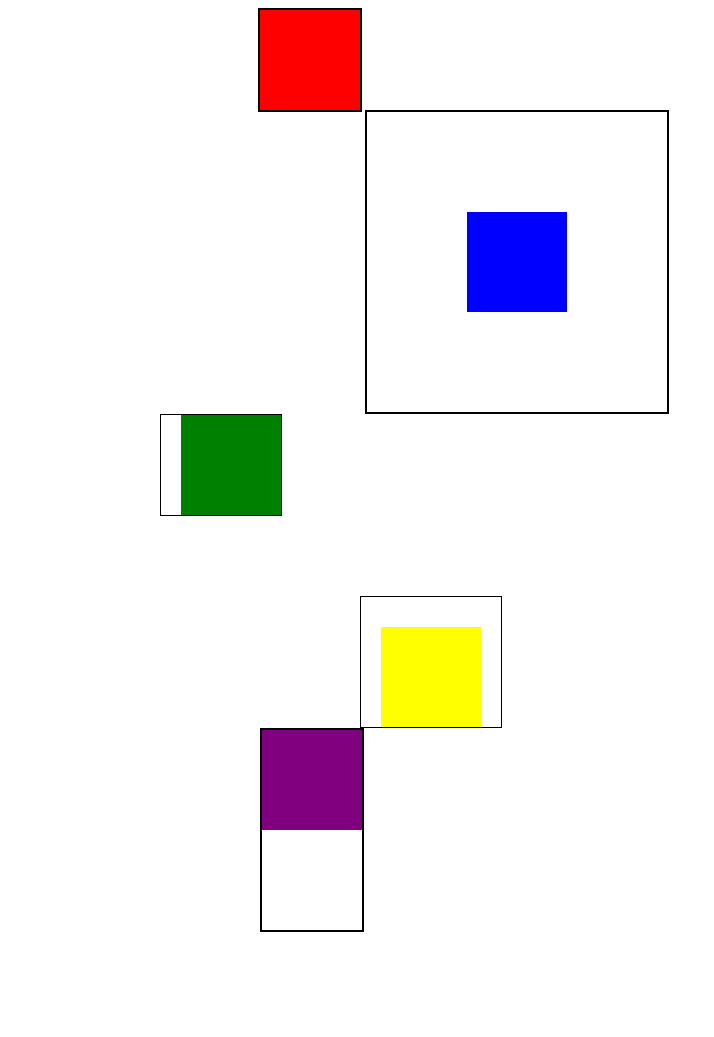
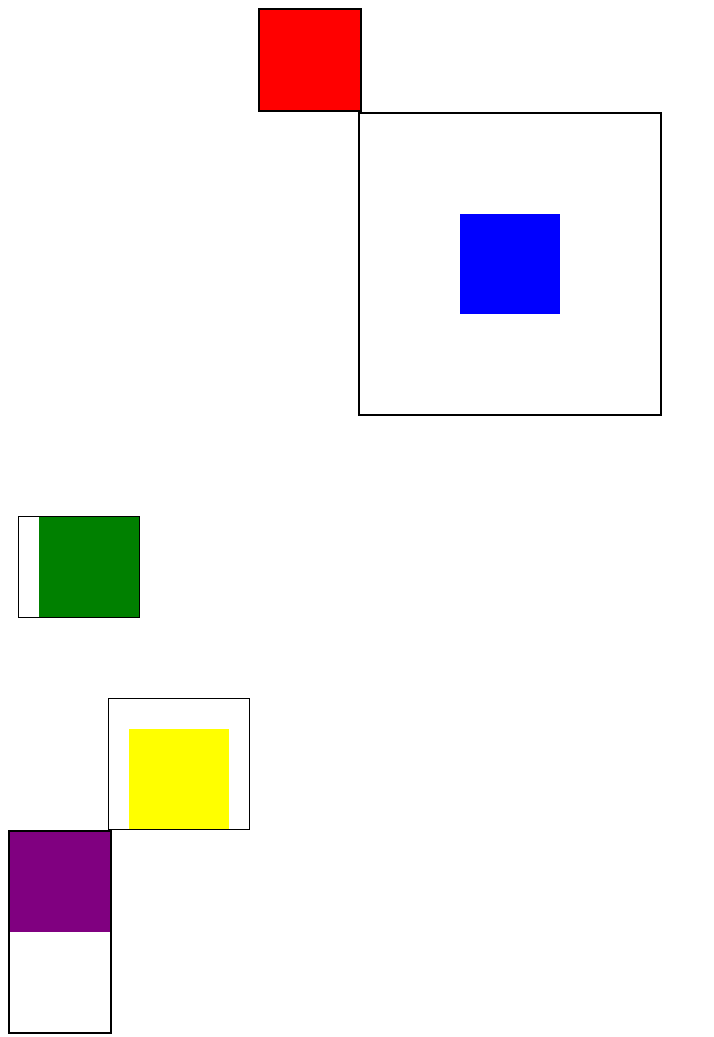
Before and after one commit to 1-graybolt/1-graybolt.github.io, a plain HTML site: page practice/box_model.html in a window 1280 px wide. Shown: the whole page, without its empty margins (0-714 px from the left). Before the commit the page ends 932 px from the top, so only its background shows below. Drawn offline with Linux system fonts and the light colour scheme.

Commit message:
added stuff

```diff
--- a/practice/box_model.html
+++ b/practice/box_model.html
@@ -1,7 +1,7 @@
 <!DOCTYPE html>
 <html lang="en">
-	  <html>
-          <title> here are some boxes</title>
+<head>
+<title>Here are some boxes</title>
 <script src="../js/validate.js"></script>
 <style>
 #one{background-clip: content-box;
@@ -10,20 +10,16 @@
   width: 100px;
   height: 100px;
   margin-left: 250px;}
-  </style>
-<style>
 
 #two{background-clip: content-box;
   border: 2px solid black;
   background-color: blue;
-  margin-left: 105px;
+  margin-left: 350px;
   width: 100px;
   height: 100px;
   padding: 100px;
-  margin-top:100px;
+  margin-top:0px;
 }
-</style>
-<style>
 
 #three{width: 100px;
   height: 100px;
@@ -31,11 +27,10 @@
   border: 1px solid;
   background-color: green;
   padding-left: 20px;
-  margin-top: 0px;
-  margin-left: -100px;
+  margin-top: 100px;
+  margin-left: 10px;
 }
-</style>
-<style>
+
 #four{width: 100px;
   height: 100px;
   background-clip: content-box;
@@ -47,8 +42,7 @@
   margin-top: 80px;
   margin-left: 100px;
 }
-</style>
-<style>
+
 #five{width: 100px;
   height: 100px;
   background-clip: content-box;
@@ -61,7 +55,7 @@
   </style>
 </head>
 <body>
-                   <div id="one"><div>
+<div id="one"></div>
 <div id="two"></div>
 <div id="three"></div>
 <div id="four"></div>
```
Lines whose indentation alone changed are shown as unchanged.
